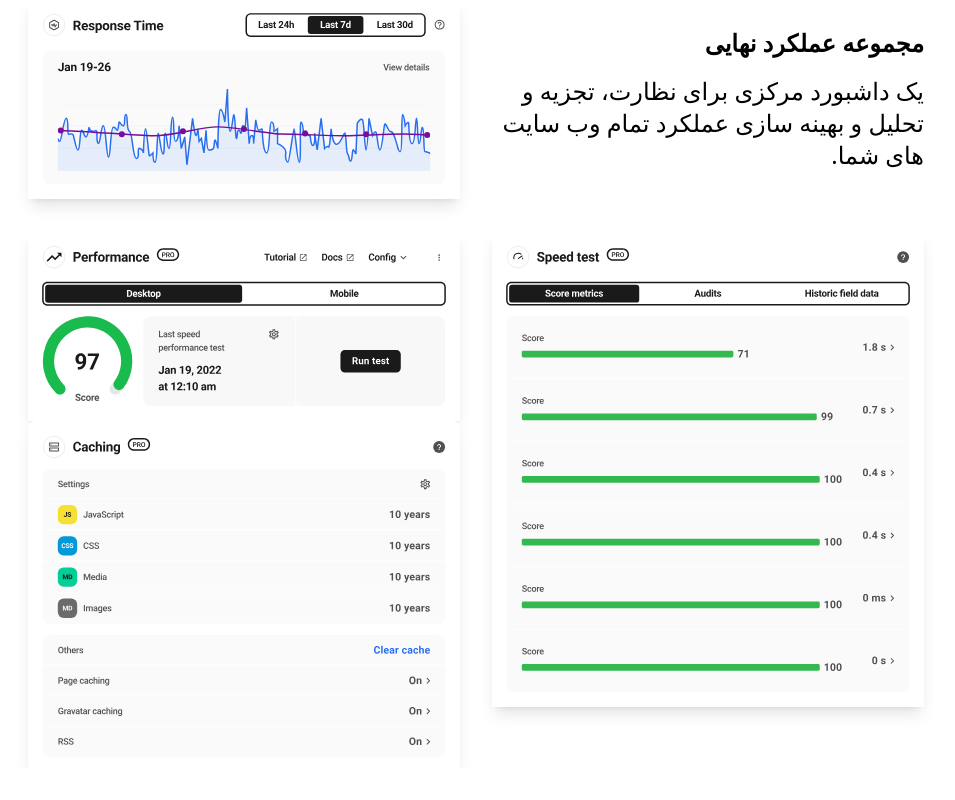
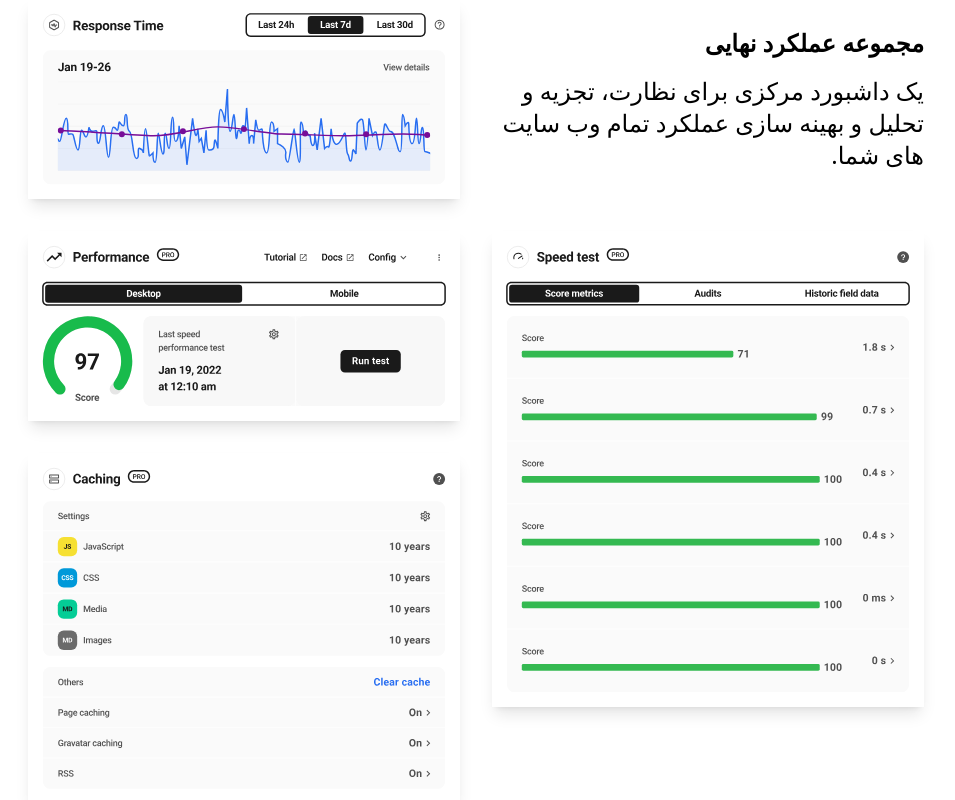
Before and after one commit to mahyarErshad/hummingbird, a React (Create React App) app: page / in a window 1280 px wide. Shown: the part 651-1451 px from the top of the page, without its empty margins (164-1119 px from the left). Before the commit the page ends 1419 px from the top, so only its background shows below. Built offline with nearby package versions, Linux system fonts and the light colour scheme; a web font is replaced by a local one.

Commit message:
Caching has been added successfully

```diff
--- a/src/Components/Body/Banner.jsx
+++ b/src/Components/Body/Banner.jsx
@@ -34,9 +34,9 @@ function Banner() {
         <div className="w-2/4 max-md:w-full">
           <img src={speedTest} alt="response time" className="shadow-lg mx-auto" />
         </div>
-        <div className="w-2/4 max-md:w-full">
-          <img src={performance} alt="response time" className="shadow-lg mx-auto" />
-          <img src={caching} alt="response time" className="shadow-lg mx-auto" />
+        <div className="w-2/4 max-md:w-full flex flex-col max-md:gap-6 md:gap-8">
+          <img src={performance} alt="response time" className="shadow-lg mx-auto w-full" />
+          <img src={caching} alt="response time" className="shadow-lg mx-auto w-full" />
         </div>
       </div>
     </>
```
